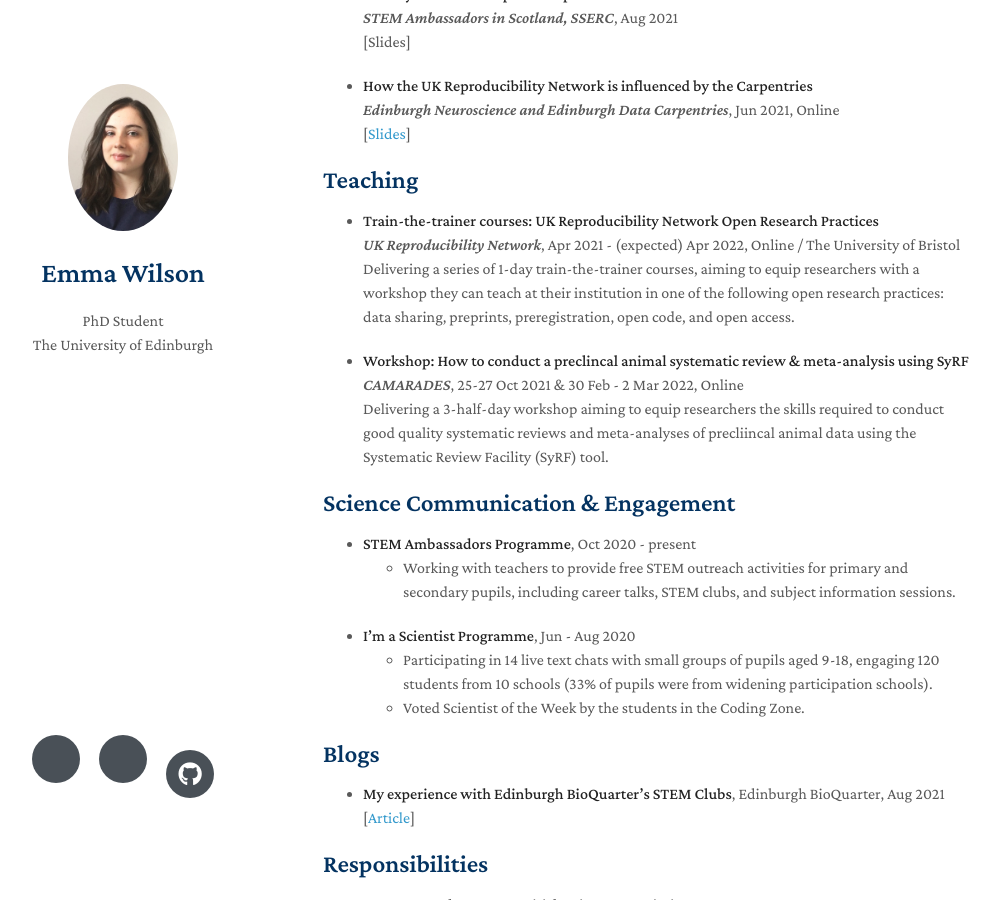
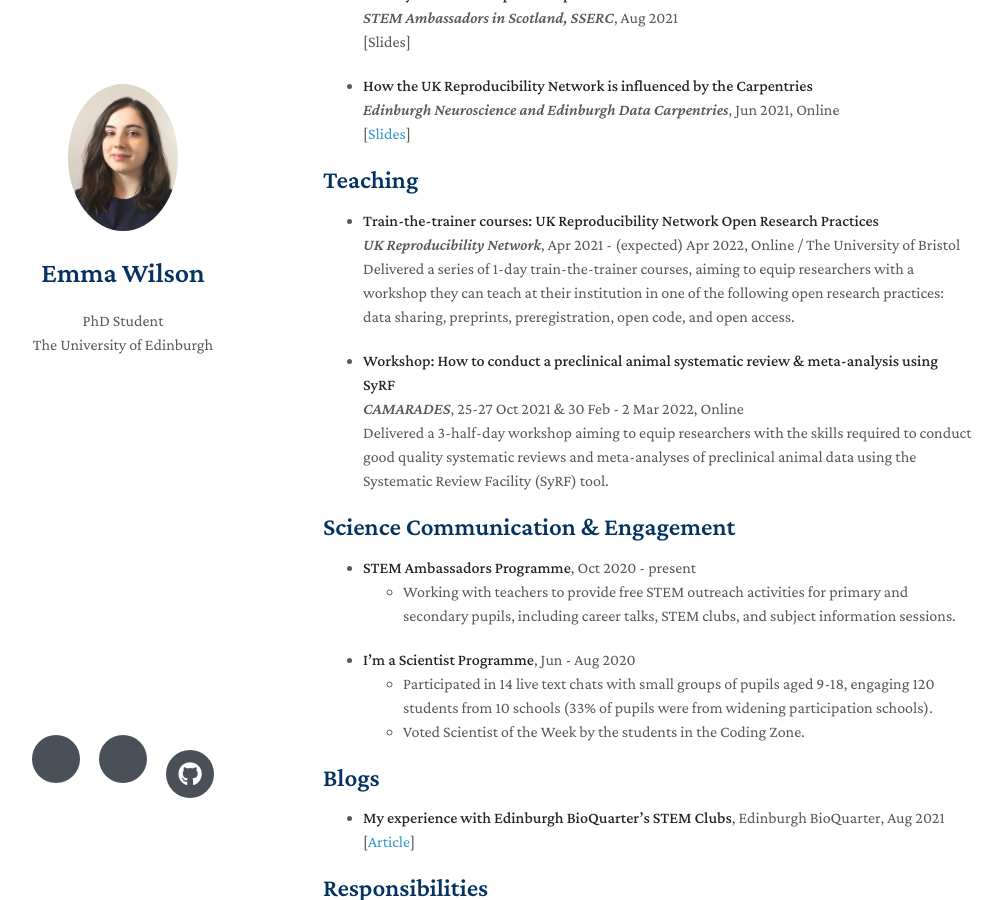
Before and after one commit to emma-wilson/emma-wilson.github.io, a Jekyll site: the page built from index.md, in a window 1280 px wide and 900 px high, scrolled down 1762 px. Shown: the whole window, without its empty margins (147-1149 px from the left). Built offline with Jekyll 4.4.1, drawn with Linux system fonts in a browser that asks for light colours; nearby versions of some CDN libraries; a style sheet for code colours, icons or effects is not loaded; our own code applies the rules of GitHub Pages for plain Markdown files; some of the changed text lies outside the part shown.

Commit message:
Fix typos

```diff
--- a/index.md
+++ b/index.md
@@ -18,7 +18,7 @@ I am passionate about open and reproducible research, and enjoy engaging the pub
 
 - **B.Sc. in Neuroscience (Hons.), 2:1**, *The University of Edinburgh*, Sep 2015 - May 2019
   <br>
-  - Dissertation: Systematic review of the efficacy of NMDA receptor antagonists in the in vitro PC-12 oxygen-glucose deprivation stroke model, supervised by Dr Emily Sena.
+  - Dissertation: Systematic review of the efficacy of NMDA receptor antagonists in the *in vitro* PC-12 oxygen-glucose deprivation stroke model, supervised by Dr Emily Sena.
 
 ## Research Experience
 
@@ -43,7 +43,7 @@ I am passionate about open and reproducible research, and enjoy engaging the pub
   [<a href="https://doi.org/10.32384/jeahil17465" aria-label="Read Building a systematic online living evidence summary of COVID-19 research on the JEAHIL website">Article</a>]
   [<a href="https://camarades.shinyapps.io/COVID-19-SOLES/" aria-label="Explore the COVID-19 living evidence summary dataset">Data</a>]
 
-- **Meta-analysis on reporting practices as a source of heterogeneity in in vitro cancer research**
+- **Meta-analysis on reporting practices as a source of heterogeneity in *in vitro* cancer research**
   <br>
   Sander T, Ghanawi J, **Wilson E**, et al. 2021. *bioRxiv*. 2021.10.05.463182
   <br>
@@ -61,7 +61,7 @@ I am passionate about open and reproducible research, and enjoy engaging the pub
 
 ## Conference Proceedings
 
-- **An automated screening tool to identify in vitro research**
+- **An automated screening tool to identify *in vitro* research**
   <br>
   *Edinburgh Neuroscience Day*, Sep 2021, Online
   <br>
@@ -116,13 +116,13 @@ I am passionate about open and reproducible research, and enjoy engaging the pub
   <br>
   *UK Reproducibility Network*, Apr 2021 - (expected) Apr 2022, Online / The University of Bristol
   <br>
-  Delivering a series of 1-day train-the-trainer courses, aiming to equip researchers with a workshop they can teach at their institution in one of the following open research practices: data sharing, preprints, preregistration, open code, and open access.
+  Delivered a series of 1-day train-the-trainer courses, aiming to equip researchers with a workshop they can teach at their institution in one of the following open research practices: data sharing, preprints, preregistration, open code, and open access.
 
-- **Workshop: How to conduct a preclincal animal systematic review & meta-analysis using SyRF**
+- **Workshop: How to conduct a preclinical animal systematic review & meta-analysis using SyRF**
   <br>
   *CAMARADES*, 25-27 Oct 2021 & 30 Feb - 2 Mar 2022, Online
   <br>
-  Delivering a 3-half-day workshop aiming to equip researchers the skills required to conduct good quality systematic reviews and meta-analyses of precliincal animal data using the Systematic Review Facility (SyRF) tool.
+  Delivered a 3-half-day workshop aiming to equip researchers with the skills required to conduct good quality systematic reviews and meta-analyses of preclinical animal data using the Systematic Review Facility (SyRF) tool.
 
 ## Science Communication & Engagement
 
@@ -132,7 +132,7 @@ I am passionate about open and reproducible research, and enjoy engaging the pub
 
 - **I'm a Scientist Programme**, Jun - Aug 2020
   <br>
-  - Participating in 14 live text chats with small groups of pupils aged 9-18, engaging 120 students from 10 schools (33% of pupils were from widening participation schools).
+  - Participated in 14 live text chats with small groups of pupils aged 9-18, engaging 120 students from 10 schools (33% of pupils were from widening participation schools).
   - Voted Scientist of the Week by the students in the Coding Zone.
 
 ## Blogs
```
